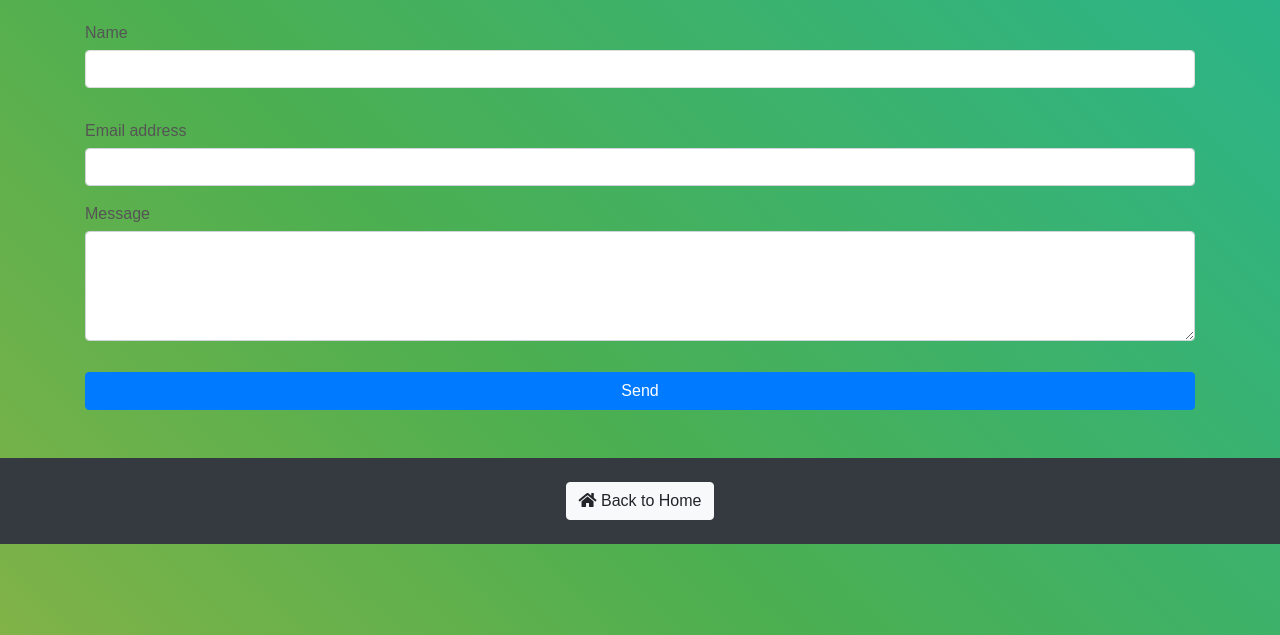
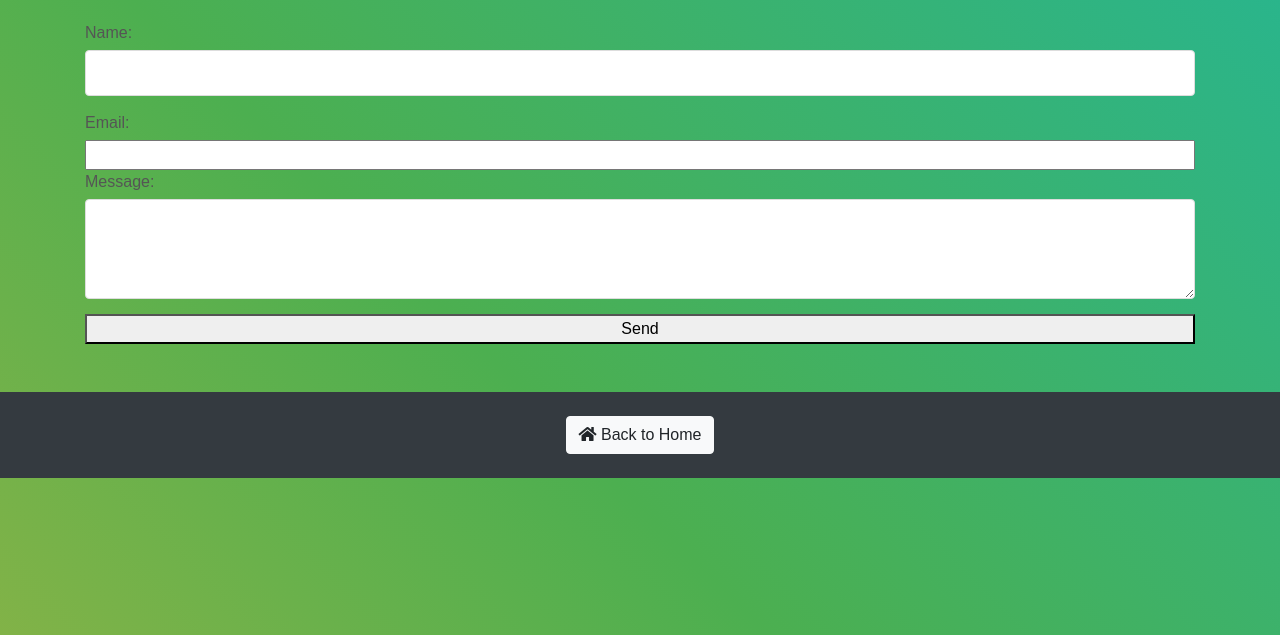
Before and after one commit to sunjoe508/MASSELAH-SALON-SPAR, a plain HTML site: page contacts.html in a window 1280 px wide. Shown: the part 165-800 px from the top of the page. Drawn offline with nearby package versions, Linux system fonts and the light colour scheme.

Commit message:
another test

```diff
--- a/contacts.html
+++ b/contacts.html
@@ -28,21 +28,19 @@
 
     <div class="container my-5">
         <h2 class="text-center mb-4">Contact Us</h2>
-        <form id="contact-form">
-            <div class="form-group">
-                <label for="name">Name</label>
-                <input type="text" class="form-control" id="name" name="name" required>
-            </div>
-            <div class="form-group">
-                <label for="email">Email address</label>
-                <input type="email" class="form-control" id="email" name="email" required>
-            </div>
-            <div class="form-group">
-                <label for="message">Message</label>
-                <textarea class="form-control" id="message" name="message" rows="4" required></textarea>
-            </div>
-            <button type="submit" class="btn btn-primary">Send</button>
+        <form action="/send_email" method="POST">
+            <label for="name">Name:</label>
+            <input type="text" id="name" name="name" required>
+
+            <label for="email">Email:</label>
+            <input type="email" id="email" name="email" required>
+
+            <label for="message">Message:</label>
+            <textarea id="message" name="message" required></textarea>
+
+            <button type="submit">Send</button>
         </form>
+
     </div>
 
     <footer class="text-center py-4 bg-dark text-white">
```
Also changed, not shown: 1 other file.
